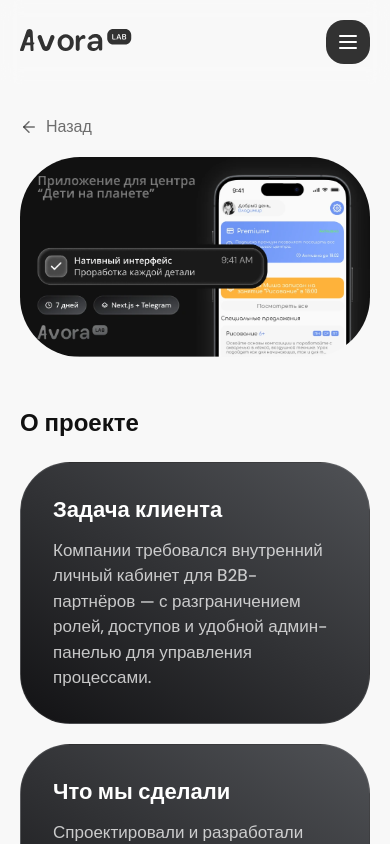
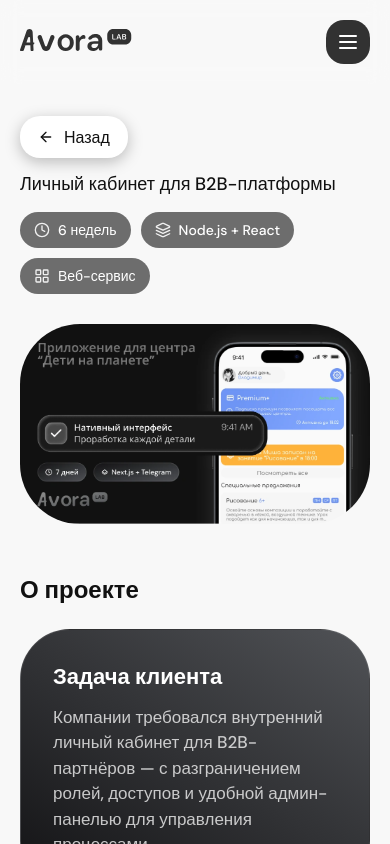
Before and after one commit to Cyber07200/Avora, a React (Vite) app: page /cases/b2b-dashboard in a window 390 px wide. Shown: the top 844 px of the page. Built offline with nearby package versions, Linux system fonts and the light colour scheme; a web font is replaced by a local one.

Commit message:
laptop fix

```diff
--- a/src/components/Process/Process.module.css
+++ b/src/components/Process/Process.module.css
@@ -160,3 +160,41 @@
     height: auto;
   }
 }
+
+/* ---------- Ноутбуки: все пять карточек в один ряд ---------- */
+/* Карточки слегка уменьшены по ширине, но вытянуты по высоте — так все
+   пять помещаются в одну строку без прокрутки, а картинка и текст
+   внутри остаются читаемыми. */
+@media (min-width: 981px) and (max-width: 1700px) {
+  .row {
+    display: grid;
+    grid-template-columns: repeat(5, 1fr);
+    gap: 16px;
+    aspect-ratio: auto;
+    overflow-x: visible;
+  }
+  .card {
+    aspect-ratio: 3 / 5;
+    height: auto;
+    width: auto;
+    padding: 16px 16px 0;
+  }
+  .title {
+    font-size: 17px;
+  }
+  .text {
+    font-size: 13px;
+    line-height: 1.35;
+  }
+  .number {
+    font-size: 34px;
+  }
+  .iconBubble {
+    width: 46px;
+    height: 46px;
+  }
+  .iconBubble svg {
+    width: 20px;
+    height: 20px;
+  }
+}
--- a/src/pages/CaseDetail/CaseDetailPage.module.css
+++ b/src/pages/CaseDetail/CaseDetailPage.module.css
@@ -3,19 +3,76 @@
   padding: 32px 0 0;
 }
 
-.backLink {
+/* ---------- Шапка кейса (по макету) ---------- */
+.heroTopBar {
+  display: flex;
+  align-items: center;
+  justify-content: space-between;
+  flex-wrap: wrap;
+  gap: 20px;
+  margin-bottom: 30px;
+}
+
+.heroTopLeft {
+  display: flex;
+  align-items: center;
+  gap: 20px;
+  min-width: 0;
+}
+
+/* Кнопка «Назад» — белая таблетка, радиус 20px как в макете. */
+.backPill {
+  flex-shrink: 0;
   display: inline-flex;
   align-items: center;
-  gap: 8px;
-  color: rgba(17, 17, 17, 0.6);
+  gap: 10px;
+  height: 42px;
+  padding: 0 18px;
+  border-radius: 20px;
+  background: var(--white);
+  color: var(--text-primary);
   font-size: 16px;
   font-weight: 500;
-  margin-bottom: 20px;
-  transition: color 0.2s ease;
+  box-shadow: var(--shadow-soft);
+  transition: transform 0.2s ease;
 }
 
-.backLink:hover {
+.backPill:hover {
+  transform: translateX(-3px);
+}
+
+.heroTitle {
+  font-size: 24px;
+  font-weight: 500;
   color: var(--text-primary);
+  min-width: 0;
+}
+
+/* Три таблетки: срок, стек, тип проекта. */
+.heroMeta {
+  display: flex;
+  align-items: center;
+  flex-wrap: wrap;
+  gap: 20px;
+}
+
+.metaPill {
+  display: inline-flex;
+  align-items: center;
+  gap: 10px;
+  height: 50px;
+  padding: 0 20px;
+  border-radius: 20px;
+  background: rgba(17, 17, 17, 0.6);
+  color: var(--white);
+  font-size: 20px;
+  font-weight: 500;
+  white-space: nowrap;
+}
+
+.metaPill svg {
+  flex-shrink: 0;
+  opacity: 0.9;
 }
 
 .heroCard {
@@ -274,7 +331,56 @@
   transform: translateY(-2px);
 }
 
+/* ---------- Шапка кейса: планшет и ноутбук ---------- */
+@media (max-width: 1400px) {
+  .heroTitle {
+    font-size: 20px;
+  }
+  .metaPill {
+    height: 44px;
+    padding: 0 16px;
+    font-size: 17px;
+    gap: 8px;
+  }
+  .heroMeta {
+    gap: 12px;
+  }
+}
+
+@media (max-width: 1100px) {
+  .heroTopBar {
+    flex-direction: column;
+    align-items: flex-start;
+    gap: 16px;
+  }
+  .heroMeta {
+    gap: 10px;
+  }
+  .metaPill {
+    height: 40px;
+    font-size: 15px;
+  }
+}
+
 @media (max-width: 900px) {
+  /* На узких экранах название переносится под кнопку «Назад». */
+  .heroTopLeft {
+    flex-direction: column;
+    align-items: flex-start;
+    gap: 14px;
+  }
+  .heroTitle {
+    font-size: 18px;
+  }
+  .metaPill {
+    height: 36px;
+    padding: 0 14px;
+    font-size: 14px;
+  }
+  .metaPill svg {
+    width: 16px;
+    height: 16px;
+  }
   .threeCol {
     grid-template-columns: 1fr;
   }
--- a/src/pages/CaseDetail/CaseDetailPage.tsx
+++ b/src/pages/CaseDetail/CaseDetailPage.tsx
@@ -1,7 +1,7 @@
 import { useEffect, useRef, useState } from 'react'
 import type { MouseEvent } from 'react'
 import { Link, useParams, Navigate } from 'react-router-dom'
-import { ArrowLeft, ArrowUpRight, BookOpen, Check } from 'lucide-react'
+import { ArrowLeft, ArrowUpRight, BookOpen, Check, Clock, Layers, LayoutGrid } from 'lucide-react'
 import Header from '../../components/Header/Header'
 import Footer from '../../components/Footer/Footer'
 import { CASES } from '../../data/cases'
@@ -59,14 +59,35 @@ export default function CaseDetailPage() {
       <main>
         <section className={styles.heroSection}>
           <div className="container">
-            <Link to="/cases" className={styles.backLink}>
-              <ArrowLeft size={18} />
-              <span>Назад</span>
-            </Link>
+            {/* Шапка кейса: слева кнопка-таблетка «Назад» и название,
+                справа три таблетки — срок, стек и тип проекта. */}
+            <div className={styles.heroTopBar}>
+              <div className={styles.heroTopLeft}>
+                <Link to="/cases" className={styles.backPill}>
+                  <ArrowLeft size={16} />
+                  <span>Назад</span>
+                </Link>
+                <h1 className={styles.heroTitle}>{caseItem.title}</h1>
+              </div>
 
-            {/* Картинка сама и есть карточка — заголовок и теги уже
-                нарисованы на ней, поэтому дублировать их текстом не нужно.
-                На узких экранах подставляется вертикальная версия. */}
+              <div className={styles.heroMeta}>
+                <span className={styles.metaPill}>
+                  <Clock size={20} />
+                  <span>{caseItem.tags[0]}</span>
+                </span>
+                <span className={styles.metaPill}>
+                  <Layers size={20} />
+                  <span>{caseItem.tags[1]}</span>
+                </span>
+                <span className={styles.metaPill}>
+                  <LayoutGrid size={20} />
+                  <span>{caseItem.category}</span>
+                </span>
+              </div>
+            </div>
+
+            {/* Картинка сама и есть карточка — на узких экранах
+                подставляется вертикальная версия. */}
             <picture className={styles.heroCard}>
               <source media="(max-width: 900px)" srcSet={caseHeroMobile} />
               <img src={caseHeroWide} alt={caseItem.title} className={styles.heroCardImg} />
--- a/src/pages/Services/ServiceCards.module.css
+++ b/src/pages/Services/ServiceCards.module.css
@@ -262,10 +262,26 @@
   .visual {
     height: 320px;
     flex: none;
-    /* Картинка должна доходить ровно до низа карточки. */
     align-items: flex-end;
     margin-bottom: 0;
     padding-bottom: 0;
+  }
+  /* Картинка шире своей области, и flex сжимал её по горизонтали —
+     высота падала пропорционально (294px вместо 320px), из-за чего снизу
+     оставалась полоса пустоты. Запрещаем сжатие: картинка сохраняет полную
+     высоту и упирается в низ карточки, а лишнее по бокам обрезается
+     контейнером (у него overflow: hidden). */
+  .visualImg,
+  .storeVisualImg {
+    flex-shrink: 0;
+    height: 100%;
+    align-self: flex-end;
+    object-position: bottom center;
+  }
+  .expressImg {
+    top: auto;
+    bottom: 0;
+    transform: translateX(-50%) rotate(180deg);
   }
   .content {
     flex: none;
@@ -453,23 +469,19 @@
 }
 
 /* ---------- Mobile-only image sizing ---------- */
-/* На мобильном картинка Экспресс-карточки была прижата к правому краю и
-   обрезалась — центрируем её и даём больше места. */
+/* Картинка Экспресс-карточки центрируется по горизонтали и прижимается
+   к низу карточки.
+   Прежние правила height:92%/96% с margin:auto здесь были удалены — именно
+   они не давали картинкам дойти до нижнего края (оставляли полосу 6-13px)
+   и, находясь ниже по файлу, перебивали правила основного мобильного блока. */
 @media (max-width: 980px) {
   .expressImg {
     right: auto;
     left: 50%;
-    top: 50%;
+    top: auto;
+    bottom: 0;
     width: 88%;
-    transform: translate(-50%, -50%) rotate(180deg);
-  }
-  .visualImg {
-    height: 92%;
-    margin: auto 0;
-  }
-  .storeVisualImg {
-    height: 96%;
-    margin: auto 0;
+    transform: translateX(-50%) rotate(180deg);
   }
 }
 
@@ -477,16 +489,25 @@
 /* Картинка тянулась по высоте карточки (width:auto), а колонка здесь узкая —
    в кадр попадала только центральная полоса изображения. Вписываем целиком. */
 @media (min-width: 981px) and (max-width: 1300px) {
+  /* Картинка прижата к правому нижнему углу карточки. */
+  .visual {
+    align-items: flex-end;
+    justify-content: flex-end;
+  }
   .visualImg {
     width: 100%;
     height: auto;
     max-height: 100%;
     object-fit: contain;
-    margin: auto;
+    object-position: right bottom;
+    margin: auto 0 0 auto;
   }
+  /* margin:auto центрировал стопку айфонов по вертикали — отсюда зазор
+     до нижнего края карточки. Прижимаем её к низу. */
   .storeVisualImg {
     height: auto;
-    margin: auto;
+    margin: auto 0 0 auto;
+    object-position: right bottom;
   }
   .content {
     flex: 1.35;
@@ -558,3 +579,13 @@
     min-height: 0;
   }
 }
+
+
+/* ---------- Ноутбуки: CTA-карточка ---------- */
+/* Ноутбуки по углам были слишком крупными и заходили на текст. */
+@media (min-width: 981px) and (max-width: 1700px) {
+  .ctaLaptopLeft,
+  .ctaLaptopRight {
+    width: 24%;
+  }
+}
```
Also changed, not shown: src/components/WhatWeBuild/WhatWeBuild.module.css (+105 -3 lines).
